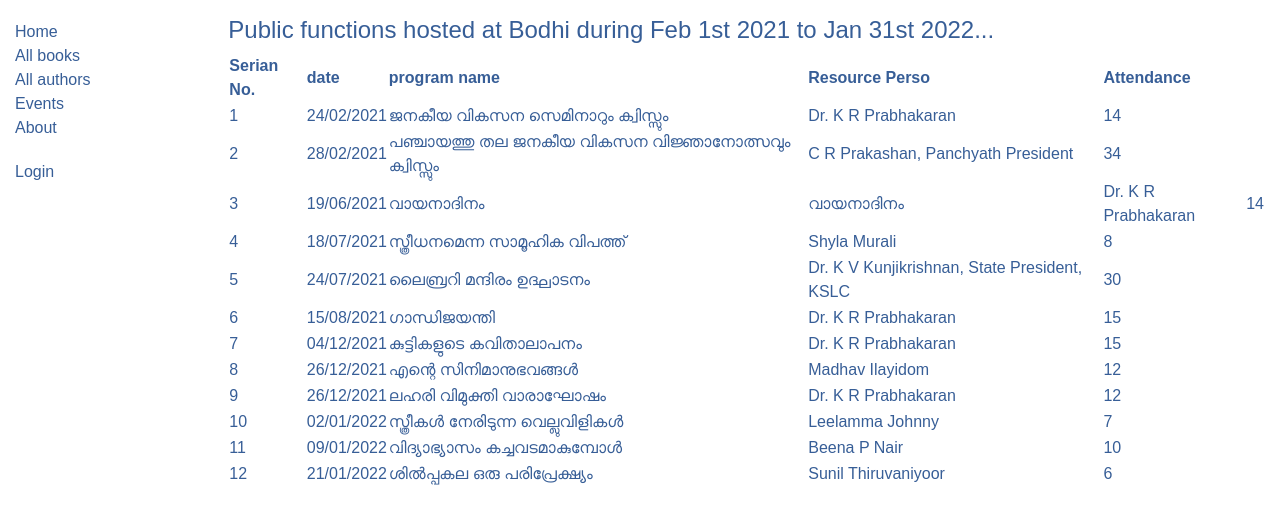
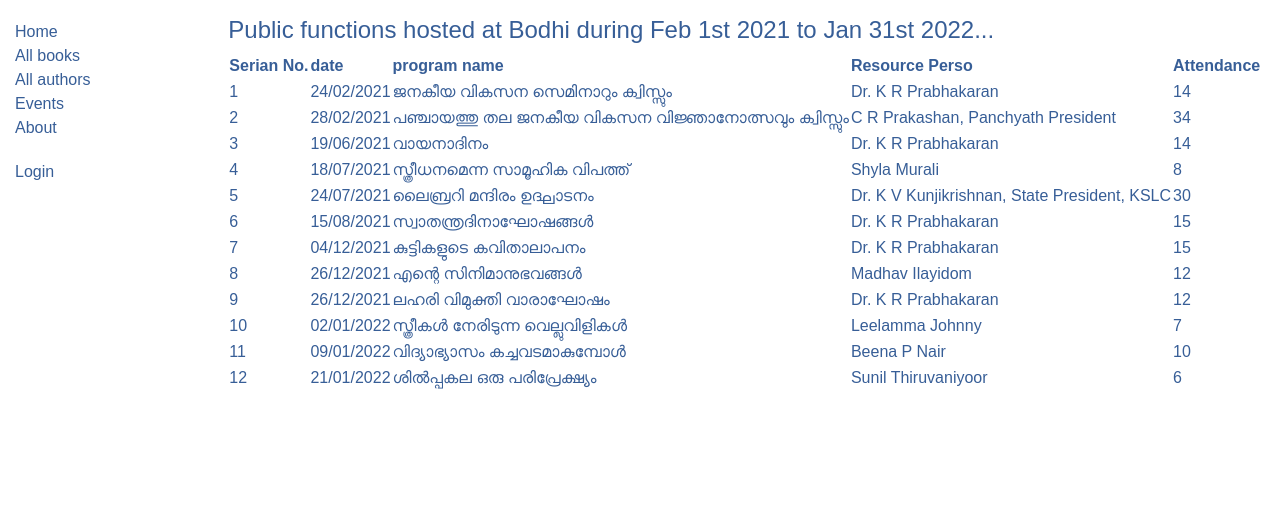
Before and after one commit to bodhiadmin/bodhilibrary, a Django app: page /catalog/events/ in a window 1280 px wide. Shown: the top 524 px of the page. Run offline with Django 3.2, Linux system fonts and the light colour scheme.

Commit message:
Corrected 2 more links

```diff
--- a/catalog/templates/events.html
+++ b/catalog/templates/events.html
@@ -30,7 +30,6 @@
     <td>3</td>
     <td>19/06/2021</td>
     <td><a href="https://photos.app.goo.gl/JgrZFBcu3whz7jQ29">വായനാദിനം </a></td>
-    <td>വായനാദിനം</td>
     <td>Dr. K R Prabhakaran</td>
     <td>14</td>
   </tr>
@@ -51,7 +50,7 @@
   <tr>
     <td>6</td>
     <td>15/08/2021</td>
-    <td><a href="https://photos.app.goo.gl/wXrb3EPKkZ4uMJ3W8">ഗാന്ധിജയന്തി</a></td>
+    <td><a href="https://photos.app.goo.gl/wXrb3EPKkZ4uMJ3W8">സ്വാതന്ത്രദിനാഘോഷങ്ങൾ</a></td>
     <td>Dr. K R Prabhakaran</td>
     <td>15</td>
   </tr>
```
